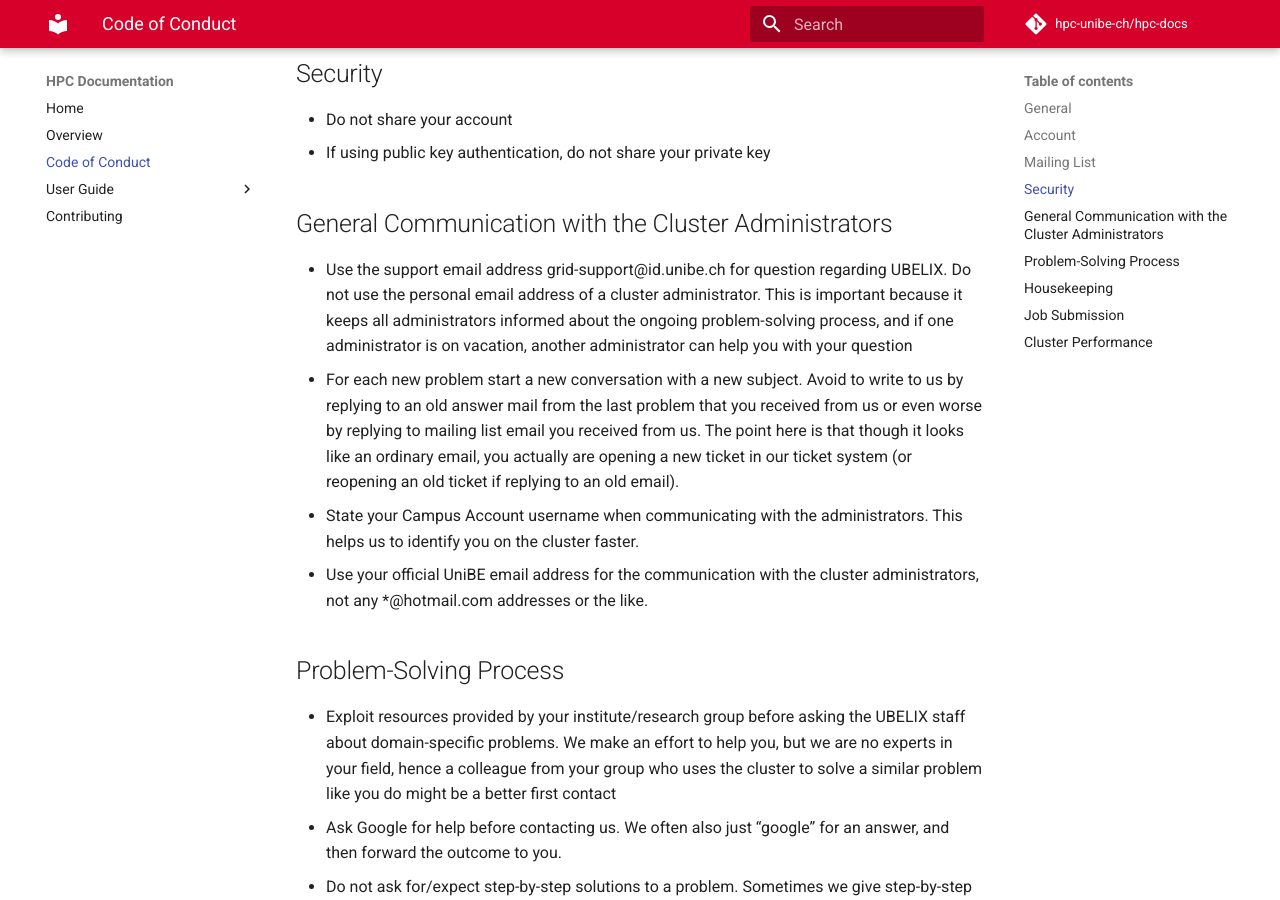
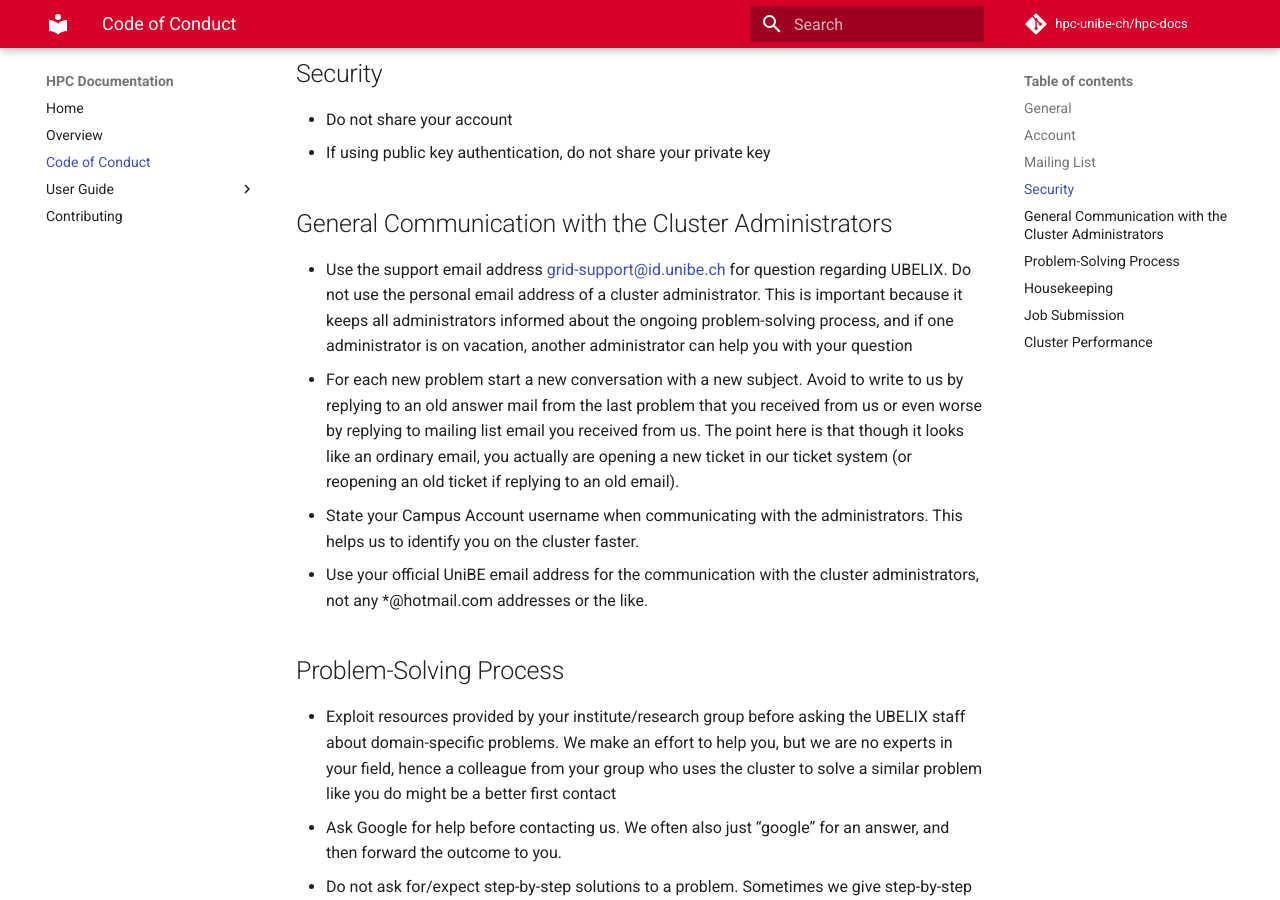
Before and after one commit to hpc-unibe-ch/hpc-unibe-ch.github.io, an MkDocs documentation site: the page built from docs/code-of-conduct.md, in a window 1280 px wide and 900 px high, scrolled down 829 px. Built offline with MkDocs 1.6.1 and Material for MkDocs 9.7.7, drawn with Linux system fonts in a browser that asks for light colours; comment, search, counter and statistics services are not loaded; some of the changed lines change nothing that is shown.

Commit message:
add mailto link

```diff
--- a/docs/code-of-conduct.md
+++ b/docs/code-of-conduct.md
@@ -34,7 +34,7 @@ while others help to reduce the amount of support time needed to allocate.
 
 ## General Communication with the Cluster Administrators
 
-  * Use the support email address grid-support@id.unibe.ch for question regarding
+  * Use the support email address [grid-support@id.unibe.ch](mailto:grid-support@id.unibe.ch) for question regarding
   UBELIX. Do not use the personal email address of a cluster administrator. This
   is important because it keeps all administrators informed about the ongoing
   problem-solving process, and if one administrator is on vacation, another
```
